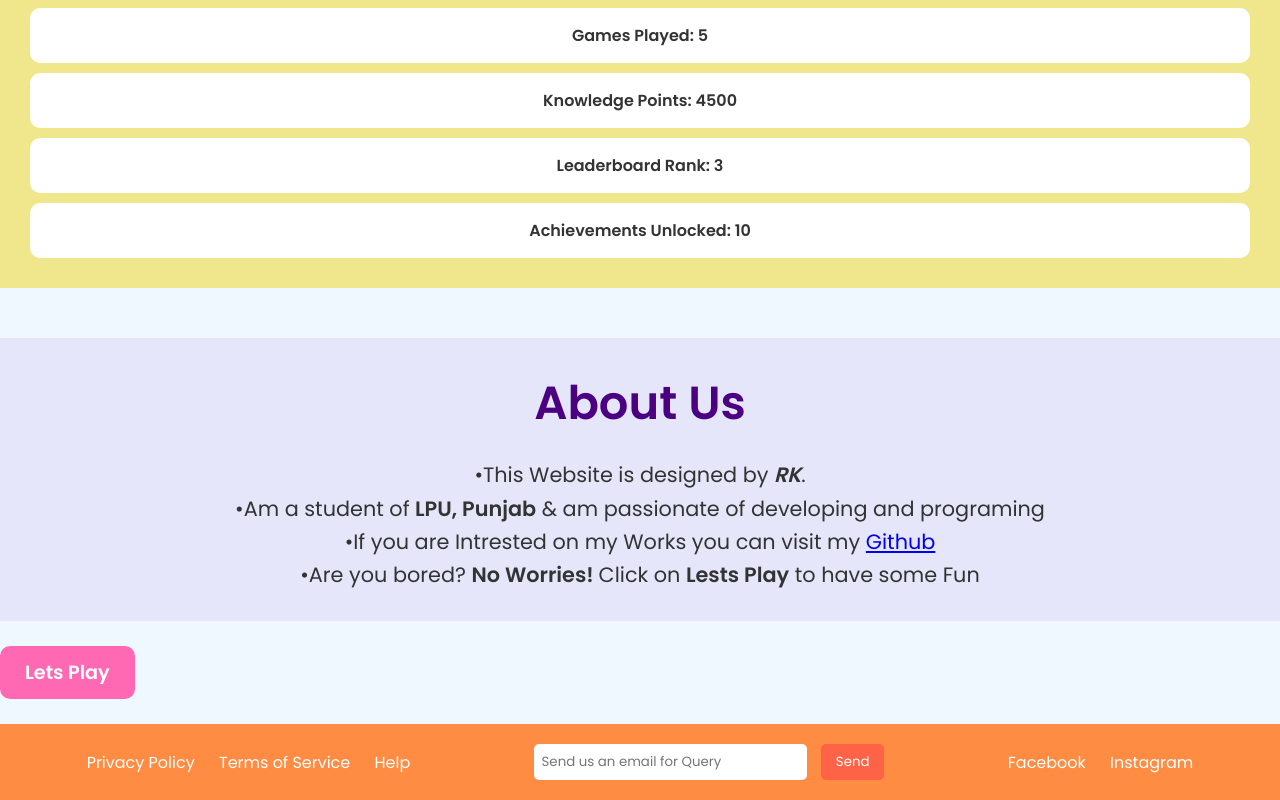
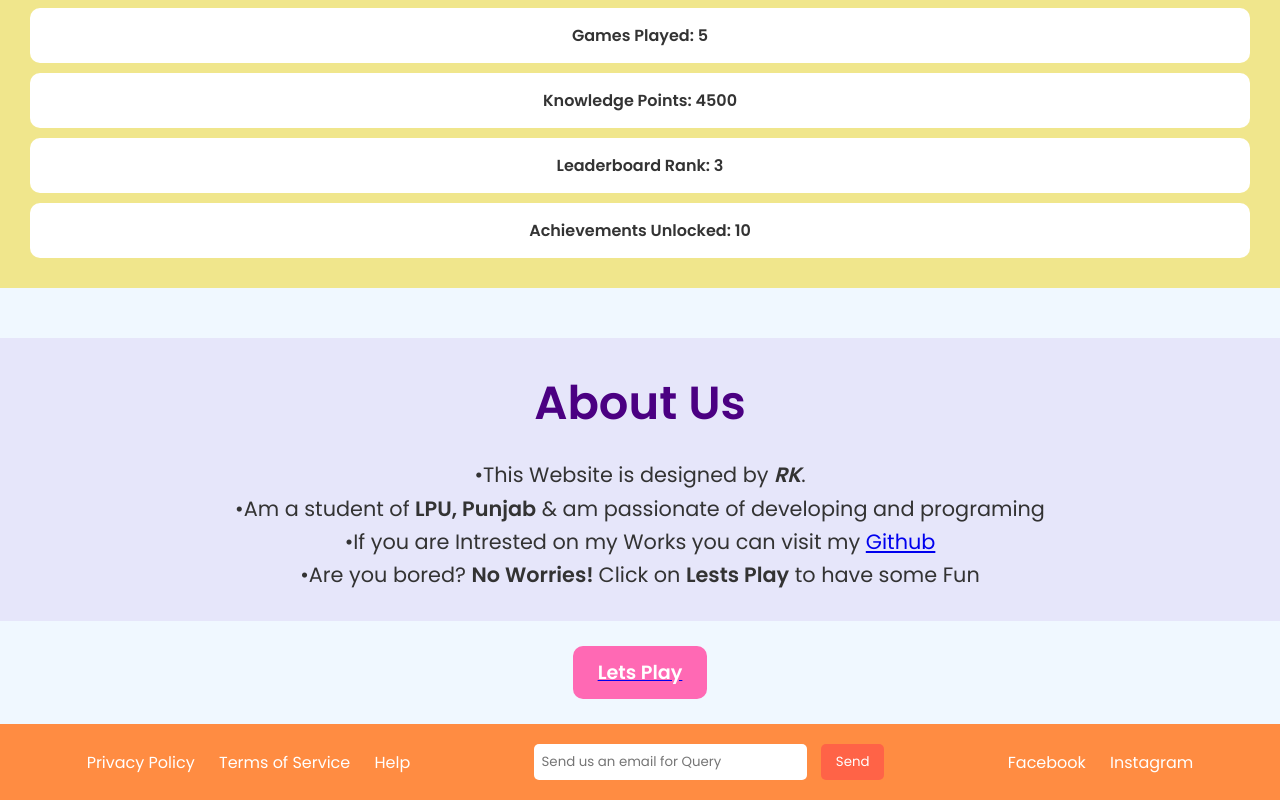
Before and after one commit to RajKumar-07-source/Fun-Learn-by-RK, a plain HTML site: page web.html in a window 1280 px wide. Shown: the part 1663-2463 px from the top of the page. Drawn offline with Linux system fonts and the light colour scheme.

Commit message:
Update web.css

```diff
--- a/web.css
+++ b/web.css
@@ -90,7 +90,7 @@ header nav ul li a:hover {
 }
 
 .btn.secondary {
-    background-color: #FF6347;
+    background-color: #FF4500;
 }
 
 .btn:hover {
@@ -186,6 +186,9 @@ gamestoplay {
 
 /* Let's Play Button */
 .letsplay button {
+    text-decoration: none;
+    display: block;
+    margin: 0 auto;
     background-color: #FF69B4;
     color: #FFF;
     padding: 12px 25px;
```
